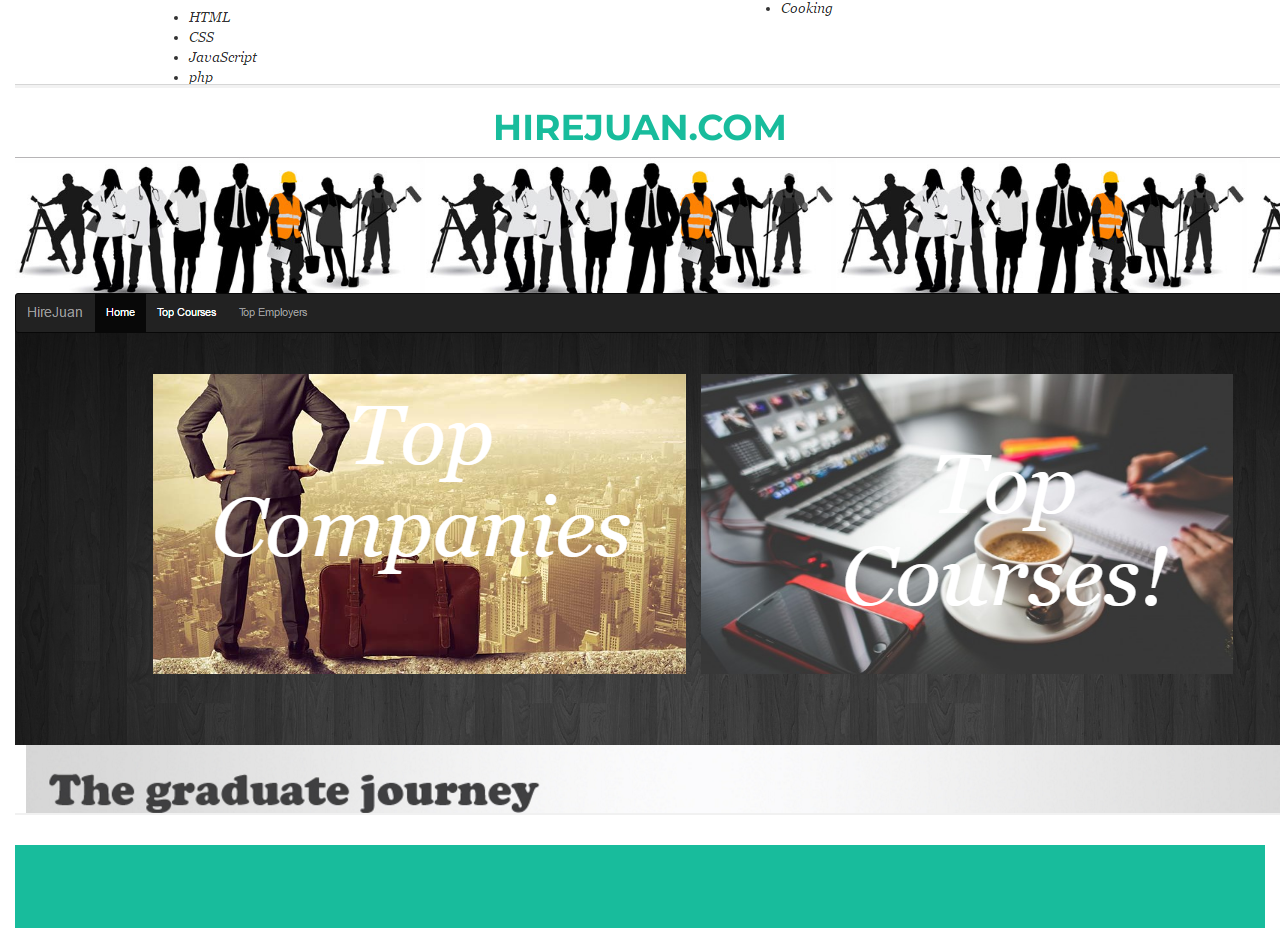
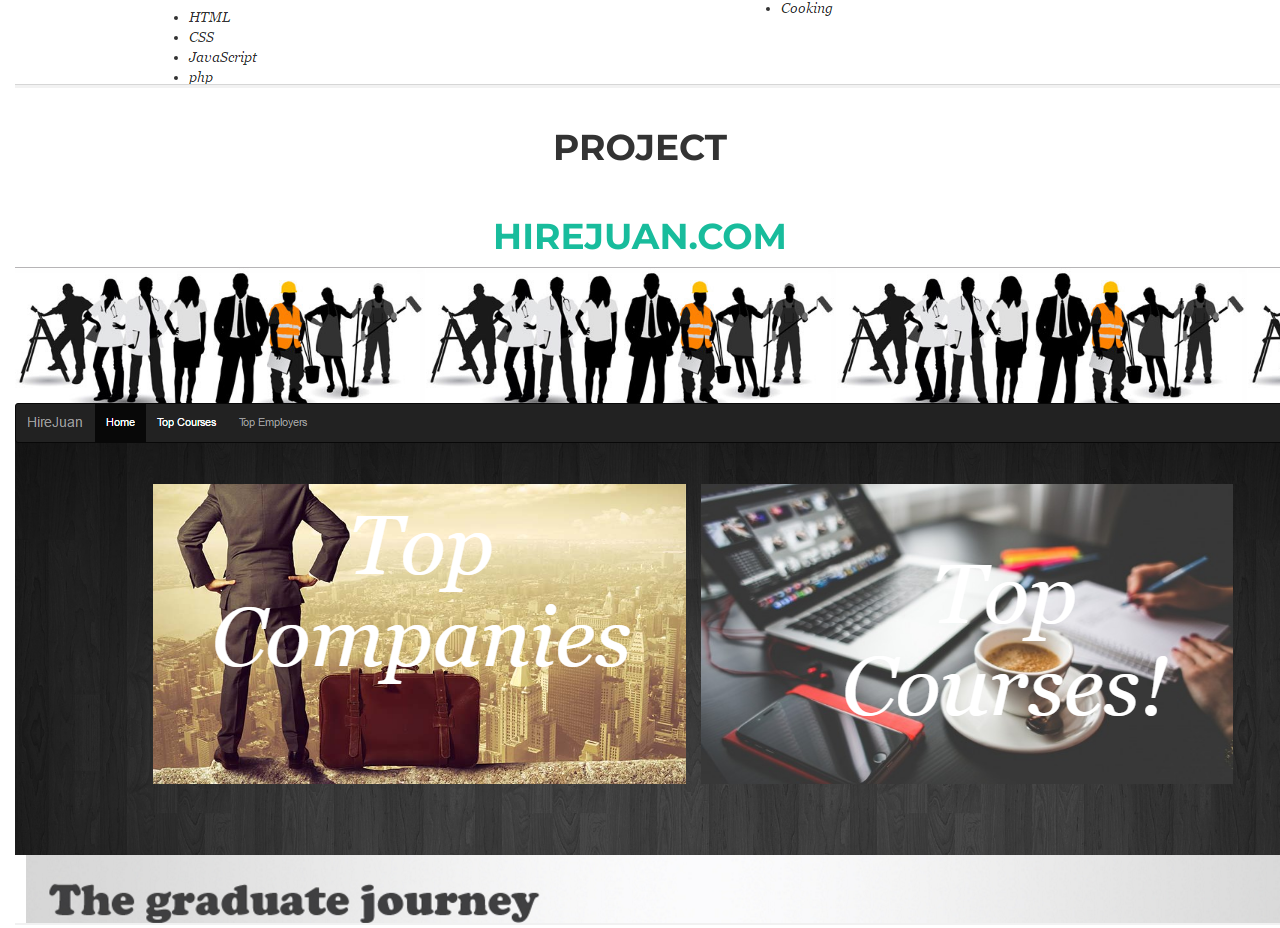
Before and after one commit to lorenzoevidente2/lorenzoevidente, a website: page index.html in a window 1280 px wide. Shown: the part 1714-2642 px from the top of the page. Drawn offline with nearby package versions, Linux system fonts and the light colour scheme.

Commit message:
Update index.html

```diff
--- a/index.html
+++ b/index.html
@@ -102,7 +102,9 @@
                            </div>
                        </div>
                    </a>
-
+                   <br>
+                   <h1>Project</h1>
+                   <br>
                    <a href="https://lorenzoevidente2.github.io/hirejuan/">
                        <div class="caption">
                            <div class="caption-content">
```
